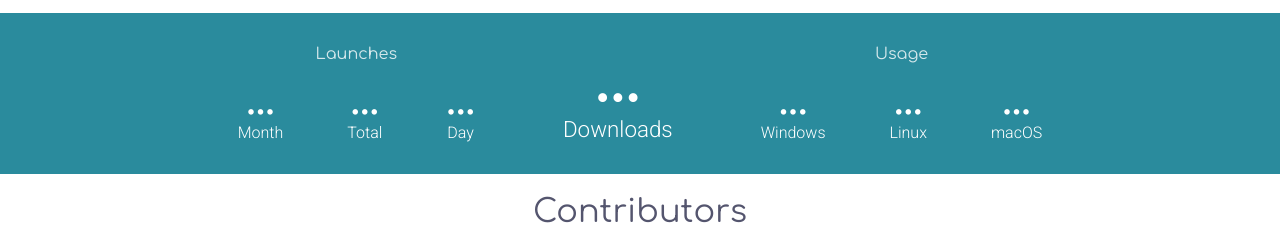
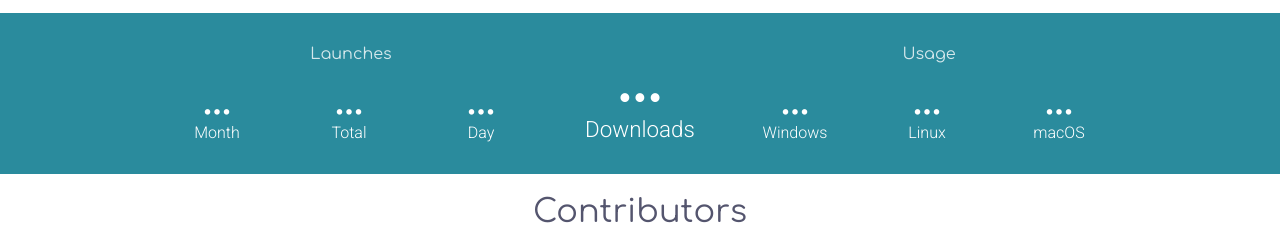
Before and after one commit to hex2f/devRantronWeb, a plain HTML site: page public/index.html in a window 1280 px wide. Shown: the part 2399-2648 px from the top of the page. Drawn offline with nearby package versions, Linux system fonts and the light colour scheme; no server answers.

Commit message:
Fixed stats alignment

```diff
--- a/public/css/main.css
+++ b/public/css/main.css
@@ -162,14 +162,21 @@
 }
 
 .division_items {
-  display: flex;
+  display: grid;
+  grid-template-columns: 33% 33% 33%;
+  width: calc(100vw - 0.5rem);
+  max-width: 400px;
+}
+
+.gridonecol {
+  grid-template-columns: 100% !important;
+  max-width: 130px !important;
 }
 
 .stat {
   display: flex;
   flex-direction: column;
-  align-items: center;
-  padding: 0 2rem;
+  text-align: center;
 }
 
 .stat > .stat_number {
@@ -598,9 +605,6 @@ body > div.contributors.non_leads > div > div {
   .total_downloads {
     margin: 3rem 1.5rem;
   }
-  .stat {
-    padding: 0 1.5rem;
-  }
   #desc {
     text-align: center;
   }
--- a/public/index.html
+++ b/public/index.html
@@ -161,7 +161,7 @@
       </div>
     </div>
     <div class="stat_division total_downloads">
-        <div class="division_items">
+        <div class="division_items gridonecol">
           <div class="stat">
             <div id="downloads" class="stat_number">...</div>
             <div class="stat_name">Downloads</div>
```
Also changed, not shown: 1 other file.
